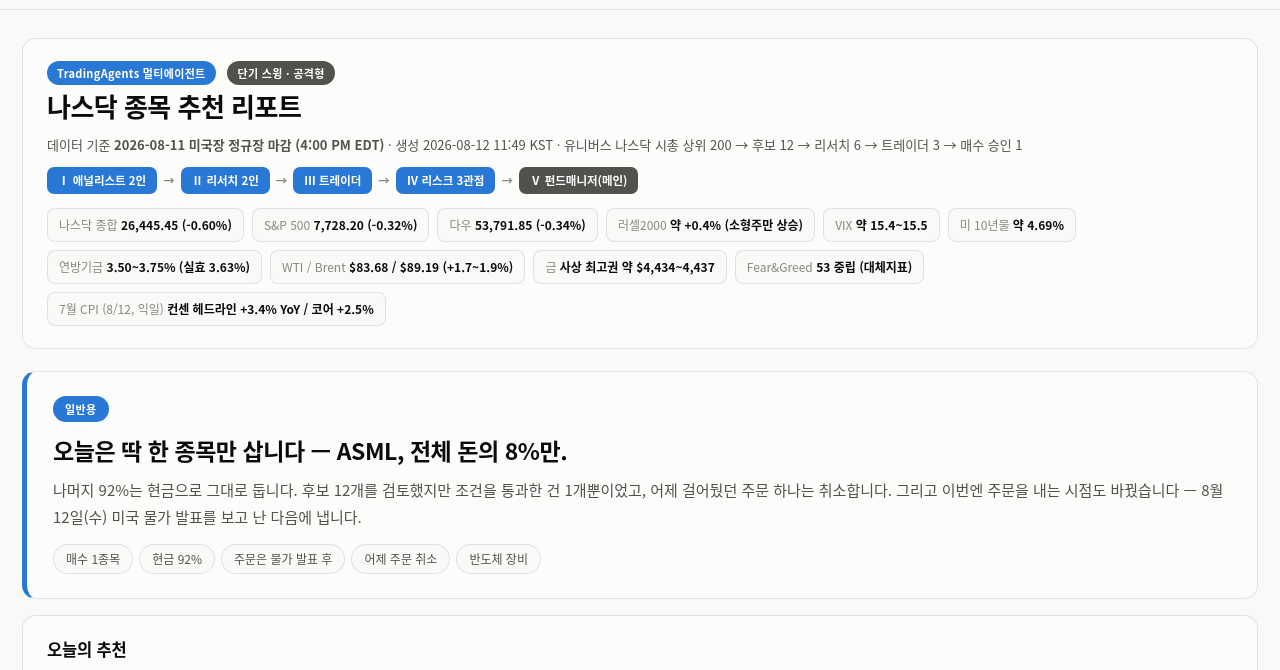
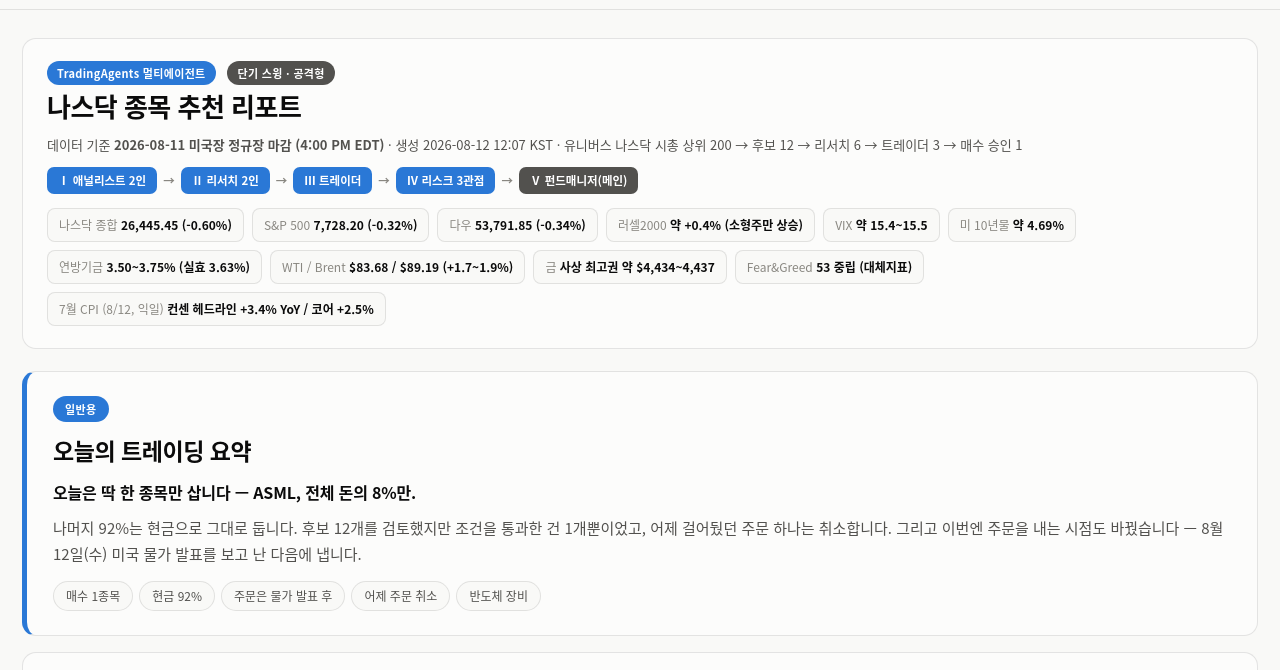
Before and after one commit to hanarostation/stock, a plain HTML site: page reports/2026-08-11.html in a window 1280 px wide. Shown: the part 51-721 px from the top of the page. Drawn offline with Linux system fonts and the light colour scheme.

Commit message:
Add files via upload

```diff
--- a/reports/2026-08-11.html
+++ b/reports/2026-08-11.html
@@ -162,7 +162,8 @@
  border-radius:14px;padding:24px 26px;margin-bottom:16px}
 .gtag{display:inline-block;background:#2a78d6;color:#fff;font-size:11px;font-weight:800;
  padding:4px 12px;border-radius:99px;letter-spacing:.04em;margin-bottom:12px}
-.gh1{font-size:23px;line-height:1.45;margin:0 0 10px;border:none;padding:0;letter-spacing:-.02em}
+.gh1{font-size:23px;line-height:1.45;margin:0 0 12px;border:none;padding:0;letter-spacing:-.02em}
+.glead-top{font-size:16px;font-weight:700;line-height:1.7;margin:0 0 8px;letter-spacing:-.01em}
 .gsub{font-size:15px;color:#52514e;margin:0;line-height:1.75}
 .gchips{display:flex;flex-wrap:wrap;gap:6px;margin-top:14px}
 .gchip{background:#f9f9f7;border:1px solid rgba(11,11,11,0.10);border-radius:99px;
@@ -288,7 +289,7 @@
   <span class="pill">TradingAgents 멀티에이전트</span>
   <span class="pill gray">단기 스윙 · 공격형</span>
   <h1>나스닥 종목 추천 리포트</h1>
-  <div class="sub">데이터 기준 <b>2026-08-11 미국장 정규장 마감 (4:00 PM EDT)</b> · 생성 2026-08-12 11:49 KST ·
+  <div class="sub">데이터 기준 <b>2026-08-11 미국장 정규장 마감 (4:00 PM EDT)</b> · 생성 2026-08-12 12:07 KST ·
    유니버스 나스닥 시총 상위 200 → 후보 12 → 리서치 6 → 트레이더 3 → 매수 승인 1</div>
   <div class="flow">
     <span class="fl">Ⅰ 애널리스트 2인</span><span class="ar">→</span><span class="fl">Ⅱ 리서치 2인</span><span class="ar">→</span><span class="fl">Ⅲ 트레이더</span><span class="ar">→</span><span class="fl">Ⅳ 리스크 3관점</span><span class="ar">→</span><span class="fl g">Ⅴ 펀드매니저(메인)</span>
@@ -302,7 +303,8 @@
 <div class="general">
   <div class="gtop">
     <span class="gtag">일반용</span>
-    <h2 class="gh1">오늘은 딱 한 종목만 삽니다 — ASML, 전체 돈의 8%만.</h2>
+    <h2 class="gh1">오늘의 트레이딩 요약</h2>
+    <p class="glead-top">오늘은 딱 한 종목만 삽니다 — ASML, 전체 돈의 8%만.</p>
     <p class="gsub">나머지 92%는 현금으로 그대로 둡니다. 후보 12개를 검토했지만 조건을 통과한 건 1개뿐이었고, 어제 걸어뒀던 주문 하나는 취소합니다. 그리고 이번엔 주문을 내는 시점도 바꿨습니다 — 8월 12일(수) 미국 물가 발표를 보고 난 다음에 냅니다.</p>
     <div class="gchips"><span class="gchip">매수 1종목</span><span class="gchip">현금 92%</span><span class="gchip">주문은 물가 발표 후</span><span class="gchip">어제 주문 취소</span><span class="gchip">반도체 장비</span></div>
   </div>
```
